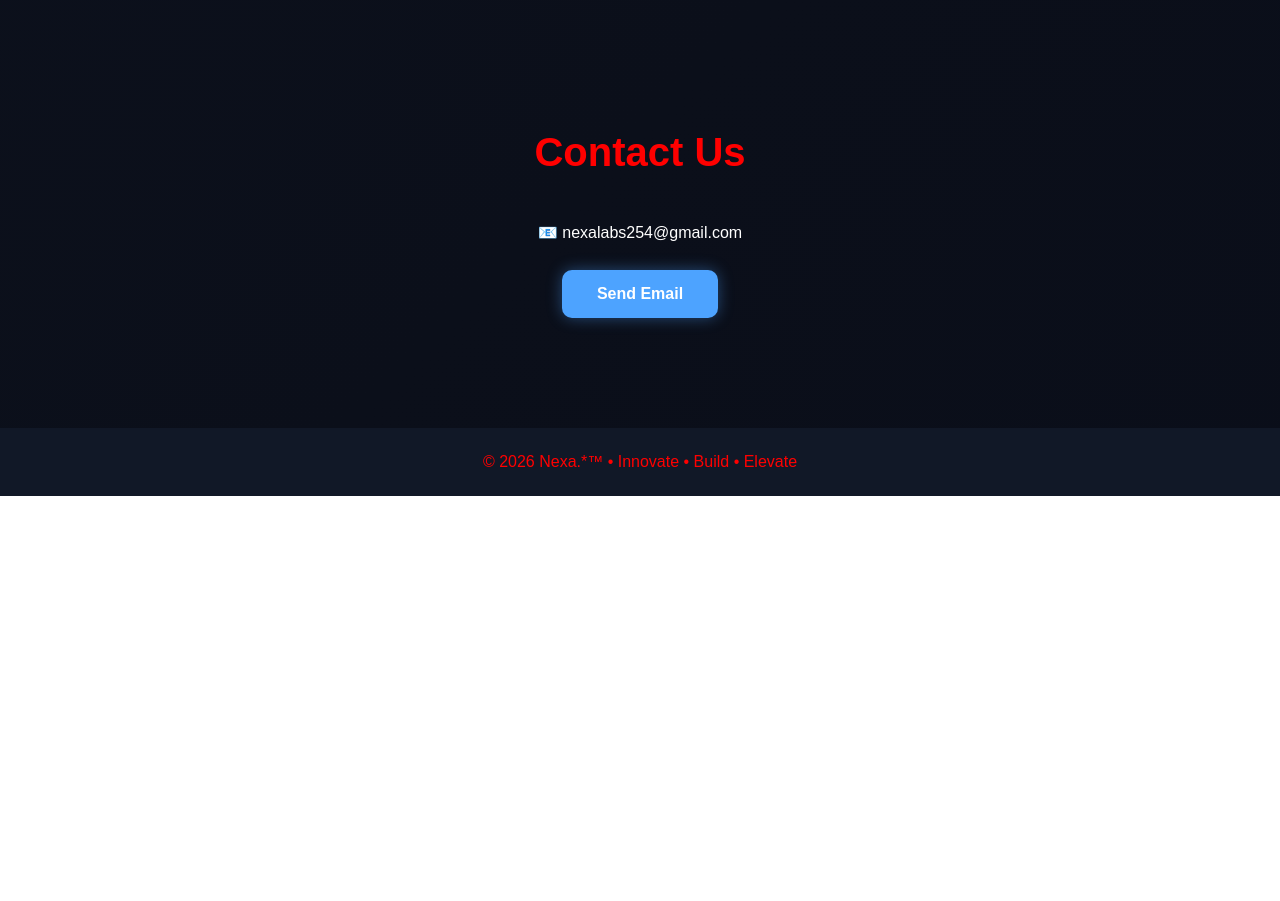
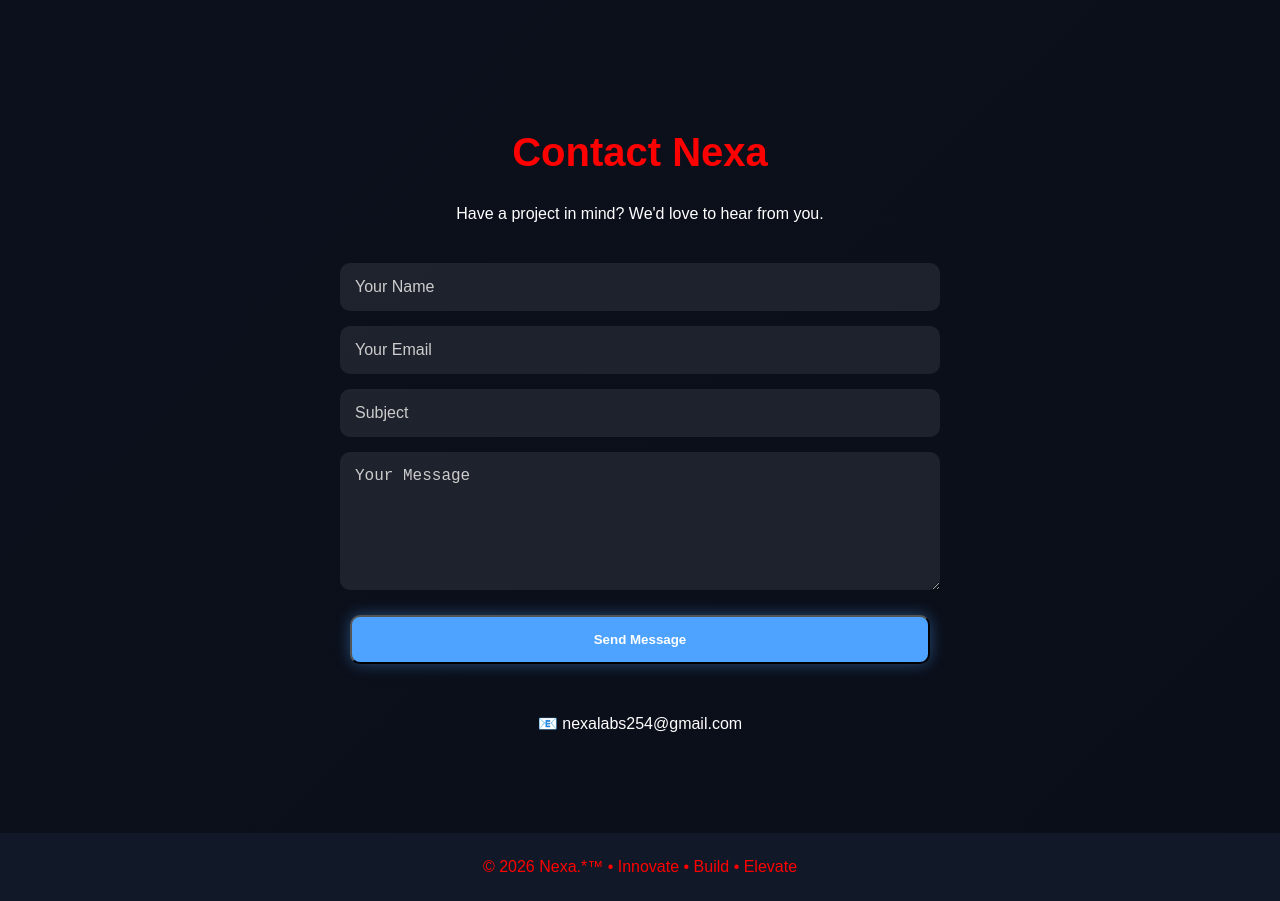
Before and after one commit to nexalabs-tech/nexa, a website: page frontend/index.html in a window 1280 px wide. Shown: the part 3340-4241 px from the top of the page. Before the commit the page ends 3836 px from the top, so only its background shows below. Drawn offline with Linux system fonts and the light colour scheme.

```diff
--- a/frontend/index.html
+++ b/frontend/index.html
@@ -225,7 +225,33 @@ footer{
     color:red;
     margin-bottom:30px;
 }
+form{
+    max-width:600px;
+    margin:40px auto;
+    display:flex;
+    flex-direction:column;
+    gap:15px;
+}
 
+form input,
+form textarea{
+    padding:15px;
+    border:none;
+    border-radius:10px;
+    background:rgba(255,255,255,.08);
+    color:white;
+    font-size:16px;
+}
+
+form input::placeholder,
+form textarea::placeholder{
+    color:#cccccc;
+}
+
+form input:focus,
+form textarea:focus{
+    outline:2px solid #4da3ff;
+}
 </style>
 </head>
 
@@ -393,15 +419,27 @@ Innovation, Integrity, Excellence, Collaboration, and Customer Success are at th
 
 <section id="contact">
 
-<h2>Contact Us</h2>
+<h2>Contact Nexa</h2>
 
-<br>
+<p>Have a project in mind? We'd love to hear from you.</p>
 
-<p>📧 nexalabs254@gmail.com</p>
+<form>
 
-<br>
+<input type="text" placeholder="Your Name" required>
 
-<a class="btn" href="mailto:nexalabs254@gmail.com">Send Email</a>
+<input type="email" placeholder="Your Email" required>
+
+<input type="text" placeholder="Subject">
+
+<textarea placeholder="Your Message" rows="6" required></textarea>
+
+<button type="submit" class="btn">Send Message</button>
+
+</form>
+
+<p style="margin-top:20px;">
+📧 nexalabs254@gmail.com
+</p>
 
 </section>
 
```
